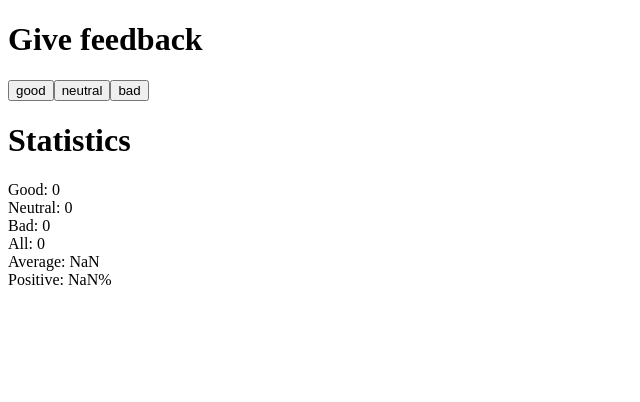
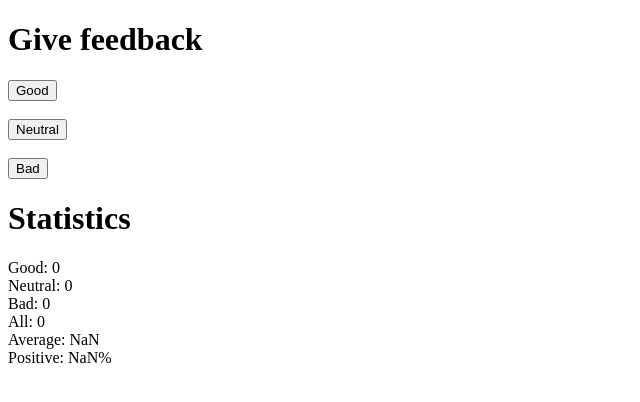
Before and after one commit to topinii/fullstackopen2021, a React (Create React App) app in the folder osa1/unicafe/: page / in a window 1280 px wide. Shown: the top 402 px of the page, without its empty margins (0-640 px from the left). Built offline with nearby package versions, Linux system fonts and the light colour scheme.

Commit message:
unicafe step2 fix

```diff
--- a/osa1/unicafe/src/index.js
+++ b/osa1/unicafe/src/index.js
@@ -12,13 +12,17 @@ const App = () => {
       <h1>Give feedback</h1>
       <div>
         <button onClick={() => setGood(good + 1)}>
-          good
+          Good
         </button>
+        <br />
+        <br />
         <button onClick={() => setNeutral(neutral + 1)}>
-          neutral
+          Neutral
         </button>
+        <br />
+        <br />
         <button onClick={() => setBad(bad + 1)}>
-          bad
+          Bad
         </button>
       </div>
       <div>
@@ -29,7 +33,7 @@ const App = () => {
           Bad: {bad}<br />
           All: {bad + good + neutral}<br />
           Average: {((good) + (-bad)) / (bad + good + neutral)}<br />
-          Positive: {good / (bad + good + neutral)}%
+          Positive: {(good / (bad + good + neutral)) * 100}%
         </div>
       </div>
     </div>
```
